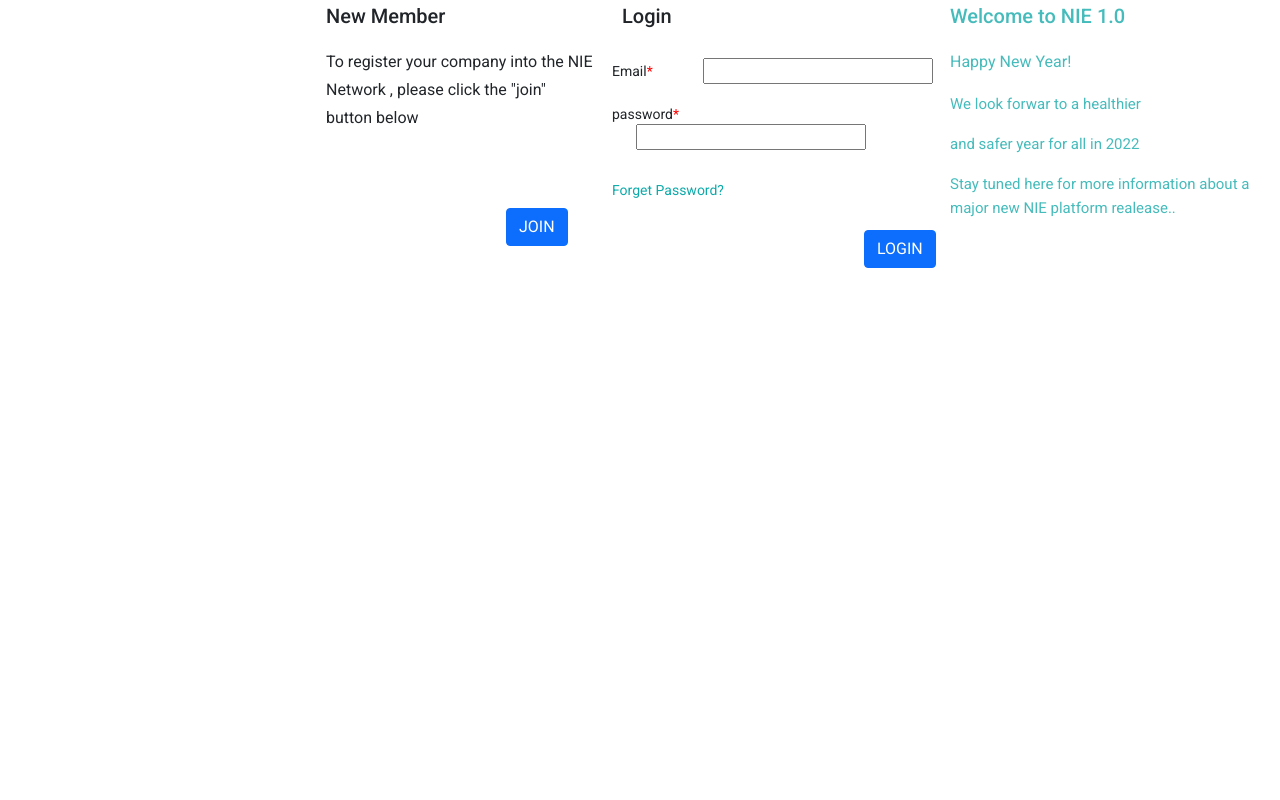
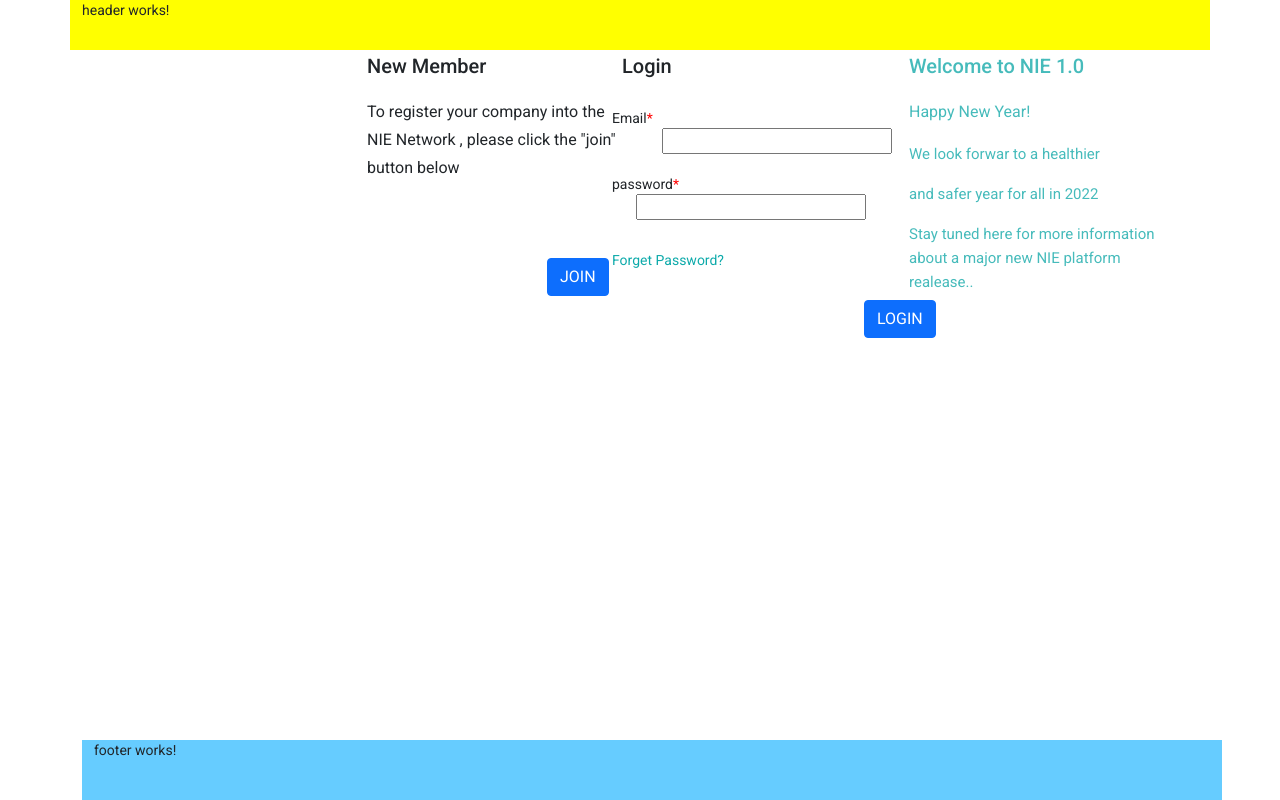
Before and after one commit to jagan-dev/angular-boiler, an Angular app: page / in a window 1280 px wide. Built offline with nearby package versions, Linux system fonts and the light colour scheme.

Commit message:
Components added

```diff
--- a/angular.json
+++ b/angular.json
@@ -27,8 +27,9 @@
               "src/assets"
             ],
             "styles": [
-              "./node_modules/@angular/material/prebuilt-themes/indigo-pink.css",
-              "src/styles.css"
+              "src/styles.css",
+              "./node_modules/bootstrap/dist/css/bootstrap.min.css",
+              "./node_modules/@angular/material/prebuilt-themes/indigo-pink.css"
             ],
             "scripts": []
           },
--- a/package.json
+++ b/package.json
@@ -10,7 +10,7 @@
   },
   "private": true,
   "dependencies": {
-    "@angular/animations": "~13.2.0",
+    "@angular/animations": "^13.2.3",
     "@angular/cdk": "^13.2.3",
     "@angular/common": "~13.2.0",
     "@angular/compiler": "~13.2.0",
@@ -21,6 +21,7 @@
     "@angular/platform-browser-dynamic": "~13.2.0",
     "@angular/router": "~13.2.0",
     "bootstrap": "^5.1.3",
+    "ngx-bootstrap": "^8.0.0",
     "rxjs": "~7.5.0",
     "tslib": "^2.3.0",
     "zone.js": "~0.11.4"
--- a/src/app/app.component.css
+++ b/src/app/app.component.css
@@ -0,0 +1,12 @@
+#footer-main {
+  position:absolute;
+  bottom:0;
+  width:100%;
+  height:60px;   /* Height of the footer */
+  background:#6cf;
+}
+
+#header-main {
+  background: yellow;
+  height:50px;
+}
--- a/src/app/app.component.html
+++ b/src/app/app.component.html
@@ -1 +1,29 @@
-<app-nav-bar></app-nav-bar>
+<div class="container" id="header-main">
+  <div class="row">
+    <div class="col-sm-12">
+      <app-header></app-header>
+    </div>
+  </div>
+</div>
+
+<div class="container">
+  <div class="row">
+    <div class="col-sm-12">
+      <div class="wrapper">
+        <!--Top menu -->
+        <div class="sidebar">
+           <app-nav-bar></app-nav-bar>
+        </div>
+    </div>
+  </div>
+</div>
+
+<div class="container" id="footer-main">
+  <div class="row">
+    <div class="col-sm-12">
+      <footer>
+        <app-footer></app-footer>
+      </footer>
+    </div>
+  </div>
+</div>
--- a/src/app/app.module.ts
+++ b/src/app/app.module.ts
@@ -1,4 +1,4 @@
-import { NgModule } from '@angular/core';
+import { CUSTOM_ELEMENTS_SCHEMA, NgModule } from '@angular/core';
 import { BrowserModule } from '@angular/platform-browser';
 
 import { AppRoutingModule } from './app-routing.module';
@@ -26,6 +26,7 @@ import {MatDialogModule} from '@angular/material/dialog';
     BrowserAnimationsModule,
     MatDialogModule
   ],
+  schemas: [ CUSTOM_ELEMENTS_SCHEMA ],
   providers: [],
   bootstrap: [AppComponent]
 })
```
Also changed, not shown: 1 other file (tests, documents, lock files or other folders).
